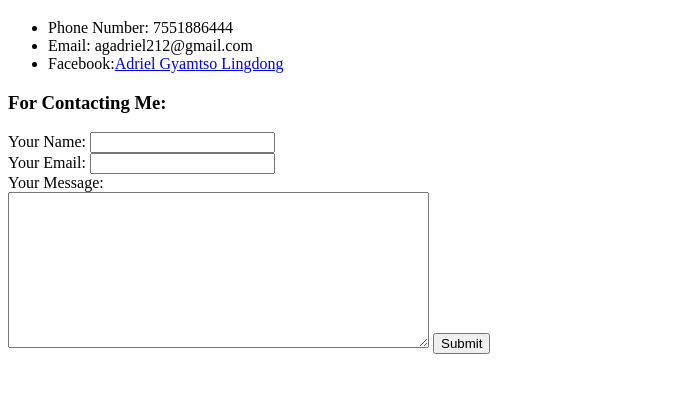
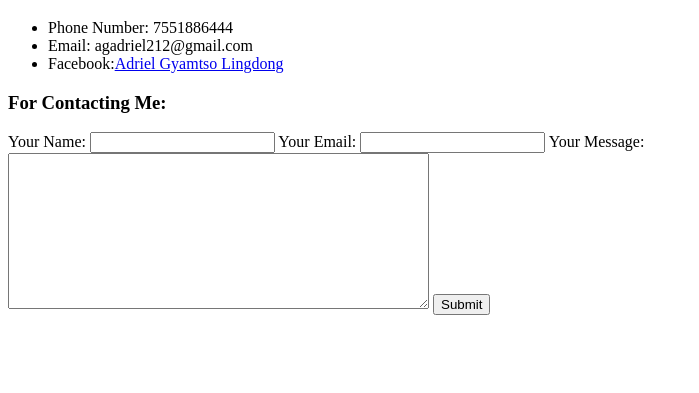
Before and after one commit to Slow-Rain/Udemy, a plain HTML site: page contact.html in a window 1280 px wide. Shown: the part 61-454 px from the top of the page, without its empty margins (0-699 px from the left). Drawn offline with Linux system fonts and the light colour scheme.

Commit message:
<br> removed

```diff
--- a/contact.html
+++ b/contact.html
@@ -14,9 +14,9 @@
     <h3>For Contacting Me:</h3>
     <form action="mailto:agadriel212@gmail.com" method="post" enctype="text/plain">
       <label>Your Name:</label>
-      <input type="text" name="yourName" value=""><br>
+      <input type="text" name="yourName" value="">
       <label>Your Email:</label>
-      <input type="email" name="yourEmail" value=""><br>
+      <input type="email" name="yourEmail" value="">
       <label>Your Message:</label><br>
       <textarea name="yourMessage" rows="10" cols="50"></textarea>
       <input type="submit" name="">
```
